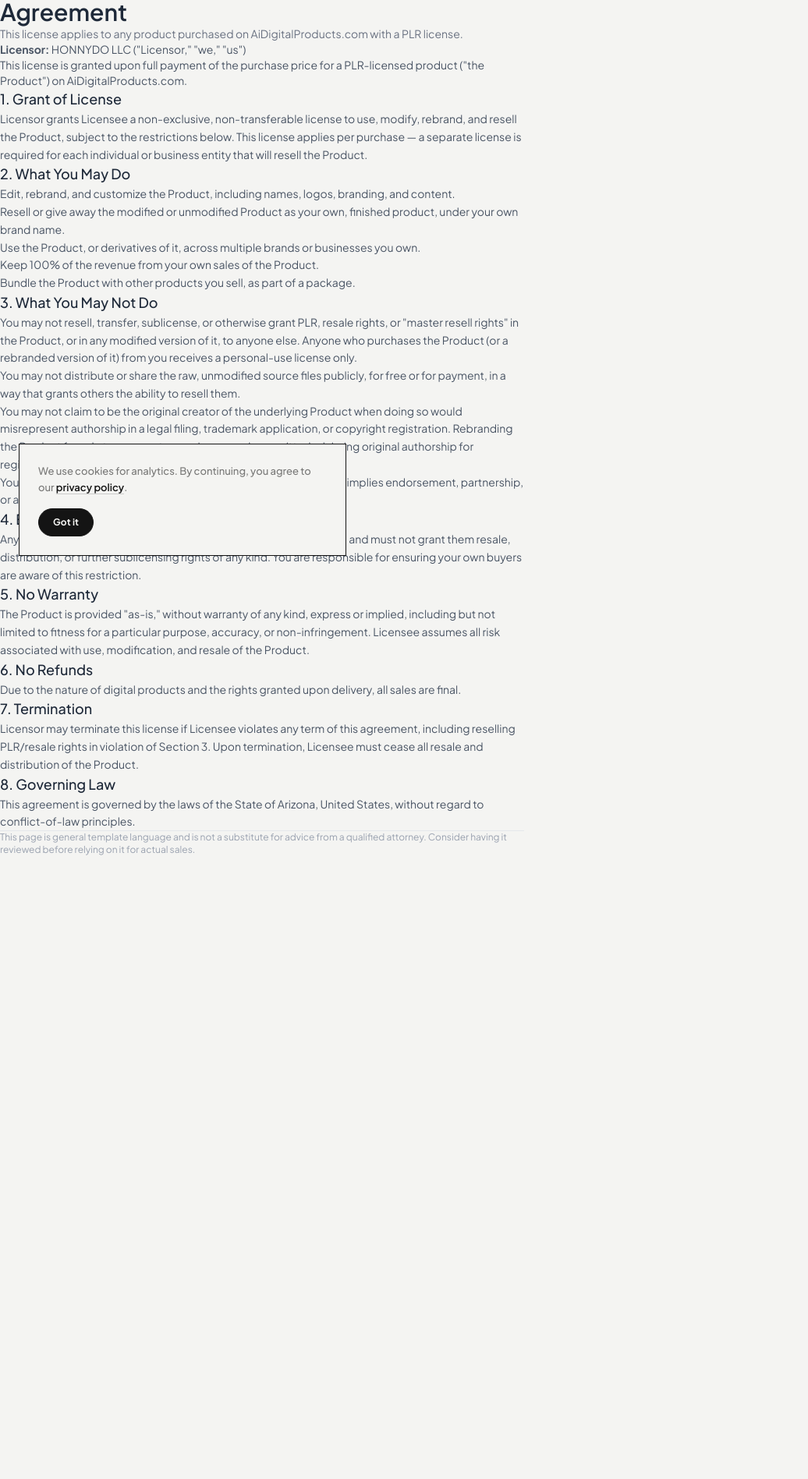
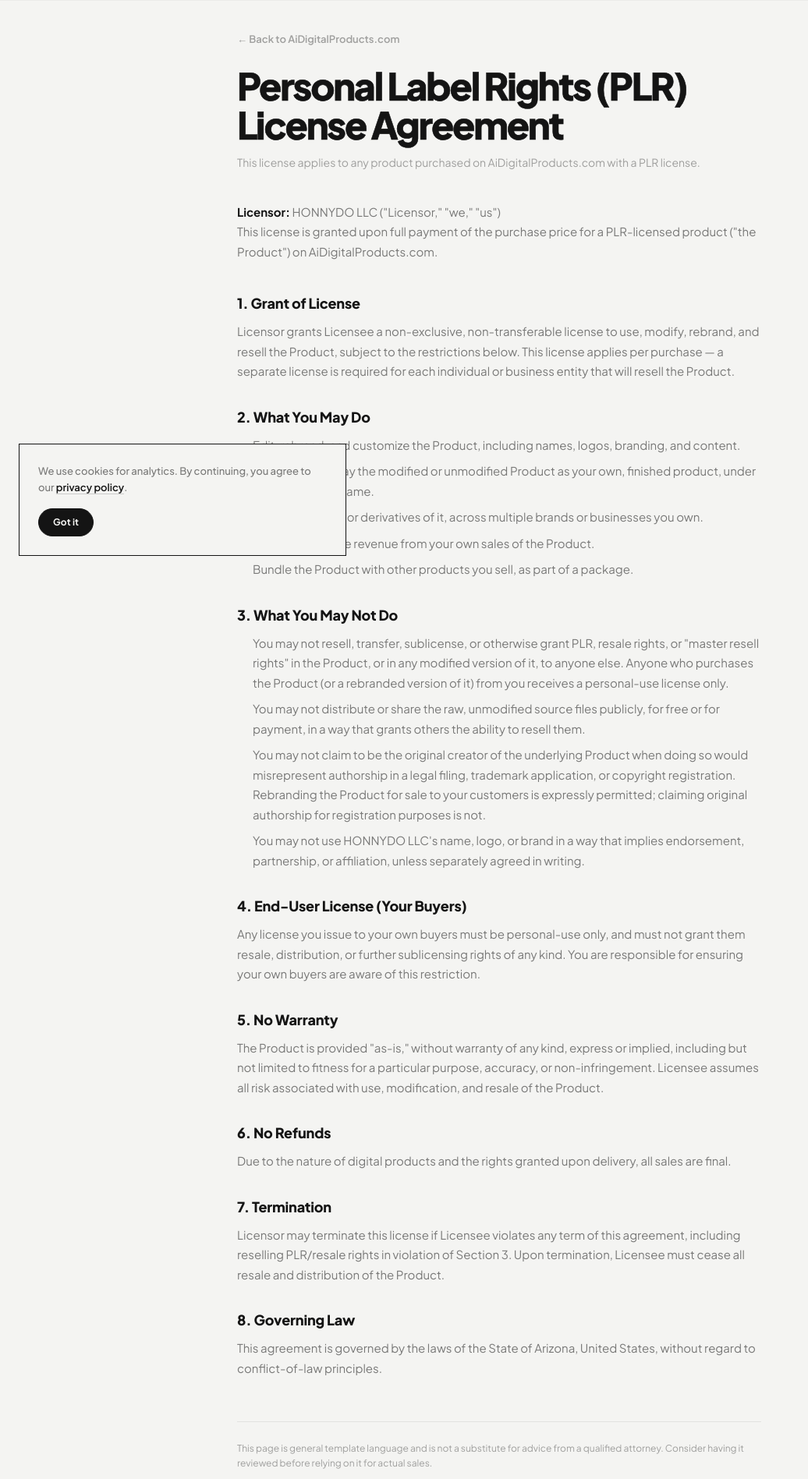
Before and after one commit to podprompts/aidigitalproducts-site, a Next.js app: page /plr-license in a window 1280 px wide. Shown: the part 63-1960 px from the top of the page at 78% size, without its empty margins (0-1036 px from the left). Before the commit the page ends 1161 px from the top, so only its background shows below. Built offline with nearby package versions, Linux system fonts and the light colour scheme.

Commit message:
Fix PLR license page styling and admin edit page not preserving PLR fields

```diff
--- a/src/app/admin/products/edit/[id]/page.tsx
+++ b/src/app/admin/products/edit/[id]/page.tsx
@@ -36,6 +36,12 @@
           regular_price:    product.regular_price_cents ? (product.regular_price_cents / 100).toFixed(2) : "",
           sale_stripe_price_id:    product.sale_stripe_price_id ?? "",
           regular_stripe_price_id: product.regular_stripe_price_id ?? "",
+          // PLR fields — new. Without these, the form always fell back to its
+          // blank defaults on every page load, silently clearing PLR settings
+          // the next time the product was saved.
+          plr_price:            product.plr_price_cents ? (product.plr_price_cents / 100).toFixed(2) : "",
+          plr_stripe_price_id:  product.plr_stripe_price_id ?? "",
+          is_plr_available:     product.is_plr_available ?? false,
           seller:           product.seller ?? "",
           features:         Array.isArray(product.features) ? product.features.join("\n") : (product.features ?? ""),
           status:           product.status ?? "active",
@@ -44,6 +50,9 @@
           is_not_ai:        product.is_not_ai   ?? false,
           thumbnail_url:    product.thumbnail_url ?? "",
           video_url:        product.video_url ?? "",
+          // Was also missing — this is why the "Current: filename" indicator
+          // never showed under Download File on this page.
+          download_file_url: product.download_file_url ?? "",
           attributes:       (product.attributes as Record<string, unknown>) ?? {},
         });
 
--- a/src/app/plr-license/page.tsx
+++ b/src/app/plr-license/page.tsx
@@ -1,40 +1,78 @@
+import Nav from "@/components/Nav";
+import Footer from "@/components/Footer";
+
 export const metadata = {
   title: "PLR License Agreement — AiDigitalProducts.com",
   robots: { index: false },
 };
 
+function Section({ title, children }: { title: string; children: React.ReactNode }) {
+  return (
+    <div style={{ marginBottom: "32px" }}>
+      <h2
+        style={{
+          fontSize: "18px",
+          fontWeight: 800,
+          letterSpacing: "-0.01em",
+          color: "var(--ink)",
+          marginBottom: "10px",
+        }}
+      >
+        {title}
+      </h2>
+      <div style={{ fontSize: "15px", color: "var(--ink-faded)", lineHeight: 1.7 }}>
+        {children}
+      </div>
+    </div>
+  );
+}
+
 export default function PlrLicensePage() {
   return (
-    <main className="max-w-2xl mx-auto px-6 py-16 text-gray-800">
-      <a href="/" className="text-sm text-gray-500 hover:text-gray-800 no-underline">
-        &larr; Back to AiDigitalProducts.com
+    <>
+      <Nav />
+      <main style={{ paddingTop: "clamp(60px, 10vw, 100px)" }}>
+        <section style={{ maxWidth: "720px", margin: "0 auto", padding: "0 24px clamp(80px, 10vw, 120px)" }}>
+          <a
+            href="/"
+            className="nav-link"
+            style={{ fontSize: "13px", color: "var(--ink-mute)", textDecoration: "none" }}
+          >
+            ← Back to AiDigitalProducts.com
           </a>
 
-      <h1 className="text-3xl font-semibold mt-6 mb-2">
+          <h1
+            className="display"
+            style={{
+              fontSize: "clamp(32px, 5vw, 48px)",
+              lineHeight: 1.05,
+              color: "var(--ink)",
+              marginTop: "24px",
+              marginBottom: "12px",
+            }}
+          >
             Personal Label Rights (PLR) License Agreement
           </h1>
-      <p className="text-sm text-gray-500 mb-10">
-        This license applies to any product purchased on AiDigitalProducts.com
-        with a PLR license.
+          <p style={{ fontSize: "14px", color: "var(--ink-mute)", marginBottom: "40px" }}>
+            This license applies to any product purchased on AiDigitalProducts.com with a PLR license.
           </p>
 
-      <p className="text-sm text-gray-600 mb-8">
-        <strong>Licensor:</strong> HONNYDO LLC ("Licensor," "we," "us")
+          <p style={{ fontSize: "15px", color: "var(--ink-faded)", lineHeight: 1.7, marginBottom: "40px" }}>
+            <strong style={{ color: "var(--ink)" }}>Licensor:</strong> HONNYDO LLC ("Licensor," "we," "us")
             <br />
-        This license is granted upon full payment of the purchase price for a
-        PLR-licensed product ("the Product") on AiDigitalProducts.com.
+            This license is granted upon full payment of the purchase price for a PLR-licensed
+            product ("the Product") on AiDigitalProducts.com.
           </p>
 
           <Section title="1. Grant of License">
-        Licensor grants Licensee a non-exclusive, non-transferable license to
-        use, modify, rebrand, and resell the Product, subject to the
-        restrictions below. This license applies per purchase — a separate
-        license is required for each individual or business entity that will
-        resell the Product.
+            Licensor grants Licensee a non-exclusive, non-transferable license to use, modify,
+            rebrand, and resell the Product, subject to the restrictions below. This license
+            applies per purchase — a separate license is required for each individual or business
+            entity that will resell the Product.
           </Section>
 
           <Section title="2. What You May Do">
-        <ul className="list-disc pl-5 space-y-1">
+            <ul style={{ paddingLeft: "20px", display: "flex", flexDirection: "column", gap: "8px" }}>
               <li>Edit, rebrand, and customize the Product, including names, logos, branding, and content.</li>
               <li>Resell or give away the modified or unmodified Product as your own, finished product, under your own brand name.</li>
               <li>Use the Product, or derivatives of it, across multiple brands or businesses you own.</li>
@@ -44,81 +82,75 @@
           </Section>
 
           <Section title="3. What You May Not Do">
-        <ul className="list-disc pl-5 space-y-1">
+            <ul style={{ paddingLeft: "20px", display: "flex", flexDirection: "column", gap: "8px" }}>
               <li>
-            You may not resell, transfer, sublicense, or otherwise grant PLR,
-            resale rights, or "master resell rights" in the Product, or in
-            any modified version of it, to anyone else. Anyone who purchases
-            the Product (or a rebranded version of it) from you receives a
-            personal-use license only.
+                You may not resell, transfer, sublicense, or otherwise grant PLR, resale rights, or
+                "master resell rights" in the Product, or in any modified version of it, to anyone
+                else. Anyone who purchases the Product (or a rebranded version of it) from you
+                receives a personal-use license only.
               </li>
               <li>
-            You may not distribute or share the raw, unmodified source files
-            publicly, for free or for payment, in a way that grants others
-            the ability to resell them.
+                You may not distribute or share the raw, unmodified source files publicly, for free
+                or for payment, in a way that grants others the ability to resell them.
               </li>
               <li>
-            You may not claim to be the original creator of the underlying
-            Product when doing so would misrepresent authorship in a legal
-            filing, trademark application, or copyright registration.
-            Rebranding the Product for sale to your customers is expressly
-            permitted; claiming original authorship for registration
-            purposes is not.
+                You may not claim to be the original creator of the underlying Product when doing
+                so would misrepresent authorship in a legal filing, trademark application, or
+                copyright registration. Rebranding the Product for sale to your customers is
+                expressly permitted; claiming original authorship for registration purposes is not.
               </li>
               <li>
-            You may not use HONNYDO LLC's name, logo, or brand in a way that
-            implies endorsement, partnership, or affiliation, unless
-            separately agreed in writing.
+                You may not use HONNYDO LLC's name, logo, or brand in a way that implies
+                endorsement, partnership, or affiliation, unless separately agreed in writing.
               </li>
             </ul>
           </Section>
 
           <Section title="4. End-User License (Your Buyers)">
-        Any license you issue to your own buyers must be personal-use only,
-        and must not grant them resale, distribution, or further
-        sublicensing rights of any kind. You are responsible for ensuring
-        your own buyers are aware of this restriction.
+            Any license you issue to your own buyers must be personal-use only, and must not grant
+            them resale, distribution, or further sublicensing rights of any kind. You are
+            responsible for ensuring your own buyers are aware of this restriction.
           </Section>
 
           <Section title="5. No Warranty">
-        The Product is provided "as-is," without warranty of any kind,
-        express or implied, including but not limited to fitness for a
-        particular purpose, accuracy, or non-infringement. Licensee assumes
-        all risk associated with use, modification, and resale of the
-        Product.
+            The Product is provided "as-is," without warranty of any kind, express or implied,
+            including but not limited to fitness for a particular purpose, accuracy, or
+            non-infringement. Licensee assumes all risk associated with use, modification, and
+            resale of the Product.
           </Section>
 
           <Section title="6. No Refunds">
-        Due to the nature of digital products and the rights granted upon
-        delivery, all sales are final.
+            Due to the nature of digital products and the rights granted upon delivery, all sales
+            are final.
           </Section>
 
           <Section title="7. Termination">
-        Licensor may terminate this license if Licensee violates any term of
-        this agreement, including reselling PLR/resale rights in violation
-        of Section 3. Upon termination, Licensee must cease all resale and
-        distribution of the Product.
+            Licensor may terminate this license if Licensee violates any term of this agreement,
+            including reselling PLR/resale rights in violation of Section 3. Upon termination,
+            Licensee must cease all resale and distribution of the Product.
           </Section>
 
           <Section title="8. Governing Law">
-        This agreement is governed by the laws of the State of Arizona,
-        United States, without regard to conflict-of-law principles.
+            This agreement is governed by the laws of the State of Arizona, United States, without
+            regard to conflict-of-law principles.
           </Section>
 
-      <p className="text-xs text-gray-400 mt-12 pt-6 border-t border-gray-200">
-        This page is general template language and is not a substitute for
-        advice from a qualified attorney. Consider having it reviewed before
-        relying on it for actual sales.
-      </p>
+          <div
+            style={{
+              marginTop: "56px",
+              paddingTop: "24px",
+              borderTop: "1px solid var(--line)",
+              fontSize: "12px",
+              color: "var(--ink-mute)",
+              lineHeight: 1.6,
+            }}
+          >
+            This page is general template language and is not a substitute for advice from a
+            qualified attorney. Consider having it reviewed before relying on it for actual sales.
+          </div>
+        </section>
       </main>
+      <Footer />
+    </>
   );
 }
-
-function Section({ title, children }: { title: string; children: React.ReactNode }) {
-  return (
-    <section className="mb-8">
-      <h2 className="text-lg font-medium mb-2">{title}</h2>
-      <div className="text-sm text-gray-600 leading-relaxed">{children}</div>
-    </section>
-  );
-}
```
Lines whose indentation alone changed are shown as unchanged.
